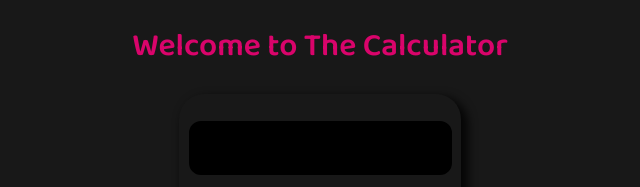
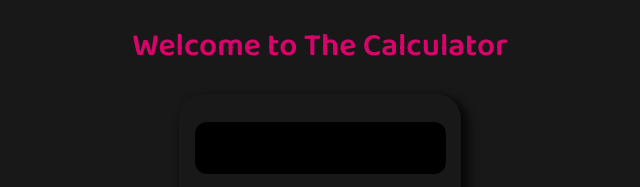
Before and after one commit to aaditya1404/Calculator.github.io, a plain HTML site: page index.html in a window 1280 px wide. Shown: the top 187 px of the page, 328-968 px from the left. Drawn offline with Linux system fonts and the light colour scheme.

Commit message:
fourth commit

```diff
--- a/style.css
+++ b/style.css
@@ -48,9 +48,10 @@ body {
 .row input{
     font-size: 19px;
     margin: 0;
-    padding: 14px 7px;
-    border: 2px solid black;
+    padding: 15px 3px;
+    border-style: none;
     border-radius: 12px;
+    /* background-color: rgb(24, 24, 24); */
     background-color: black;
     color: white;
 }
```
